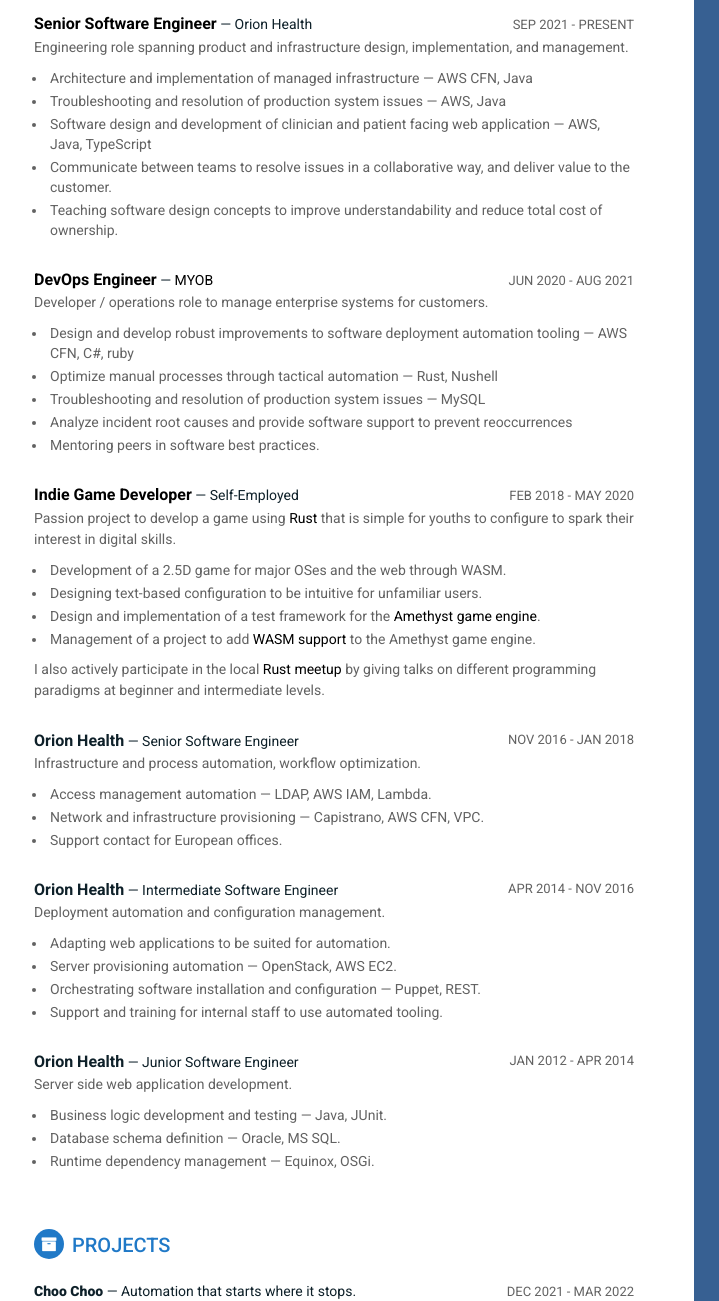
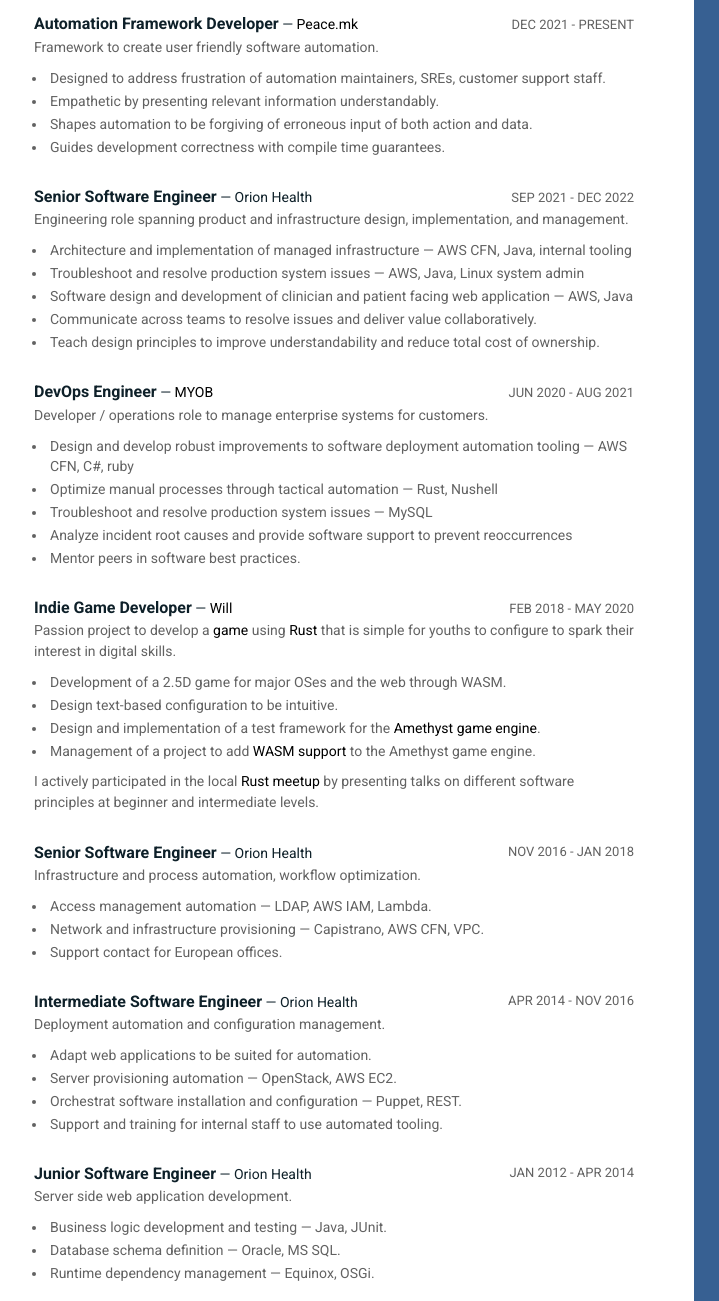
Before and after one commit to azriel91/azriel91.github.io, a plain HTML site: page index.html in a window 1280 px wide. Shown: the part 320-1621 px from the top of the page, 186-905 px from the left. Drawn offline with Linux system fonts and the light colour scheme.

Commit message:
Update content for 2023-02-24.

```diff
--- a/index.html
+++ b/index.html
@@ -87,19 +87,18 @@
                 <div class="item">
                     <div class="meta">
                         <div class="upper-row">
-                            <h3 class="job-title"><a href="https://azriel.im/will/" target="_blank">Senior Software Engineer</a></h3> <span class="company">Orion Health</span>
-                            <div class="time-container"><span class="time">SEP 2021 - PRESENT</span></div>
+                            <h3 class="job-title">Automation Framework Developer</h3> <span class="company"><a href="https://peace.mk" target="_blank">Peace.mk</a></span>
+                            <div class="time-container"><span class="time">DEC 2021 - PRESENT</span></div>
                         </div><!--//upper-row-->
                     </div><!--//meta-->
                     <div class="details">
                         <p>
-                            Engineering role spanning product and infrastructure design, implementation, and management.
+                            Framework to create user friendly software automation.
                             <ul>
-                                <li>Architecture and implementation of managed infrastructure — AWS CFN, Java</li>
-                                <li>Troubleshooting and resolution of production system issues — AWS, Java</li>
-                                <li>Software design and development of clinician and patient facing web application — AWS, Java, TypeScript</li>
-                                <li>Communicate between teams to resolve issues in a collaborative way, and deliver value to the customer.</li>
-                                <li>Teaching software design concepts to improve understandability and reduce total cost of ownership.</li>
+                                <li>Designed to address frustration of automation maintainers, SREs, customer support staff.</li>
+                                <li>Empathetic by presenting relevant information understandably.</li>
+                                <li>Shapes automation to be forgiving of erroneous input of both action and data.</li>
+                                <li>Guides development correctness with compile time guarantees.</li>
                             </ul>
                         </p>
                     </div><!--//details-->
@@ -108,7 +107,28 @@
                 <div class="item">
                     <div class="meta">
                         <div class="upper-row">
-                            <h3 class="job-title"><a href="https://azriel.im/will/" target="_blank">DevOps Engineer</a></h3> <span class="company"><a href="https://www.myob.com/nz">MYOB</a></span>
+                            <h3 class="job-title">Senior Software Engineer</h3> <span class="company">Orion Health</span>
+                            <div class="time-container"><span class="time">SEP 2021 - DEC 2022</span></div>
+                        </div><!--//upper-row-->
+                    </div><!--//meta-->
+                    <div class="details">
+                        <p>
+                            Engineering role spanning product and infrastructure design, implementation, and management.
+                            <ul>
+                                <li>Architecture and implementation of managed infrastructure — AWS CFN, Java, internal tooling</li>
+                                <li>Troubleshoot and resolve production system issues — AWS, Java, Linux system admin</li>
+                                <li>Software design and development of clinician and patient facing web application — AWS, Java</li>
+                                <li>Communicate across teams to resolve issues and deliver value collaboratively.</li>
+                                <li>Teach design principles to improve understandability and reduce total cost of ownership.</li>
+                            </ul>
+                        </p>
+                    </div><!--//details-->
+                </div><!--//item-->
+
+                <div class="item">
+                    <div class="meta">
+                        <div class="upper-row">
+                            <h3 class="job-title">DevOps Engineer</h3> <span class="company"><a href="https://www.myob.com/nz" target="_blank">MYOB</a></span>
                             <div class="time-container"><span class="time">JUN 2020 - AUG 2021</span></div>
                         </div><!--//upper-row-->
                     </div><!--//meta-->
@@ -118,9 +138,9 @@
                             <ul>
                                 <li>Design and develop robust improvements to software deployment automation tooling — AWS CFN, C#, ruby</li>
                                 <li>Optimize manual processes through tactical automation — Rust, Nushell</li>
-                                <li>Troubleshooting and resolution of production system issues — MySQL</li>
+                                <li>Troubleshoot and resolve production system issues — MySQL</li>
                                 <li>Analyze incident root causes and provide software support to prevent reoccurrences</li>
-                                <li>Mentoring peers in software best practices.</li>
+                                <li>Mentor peers in software best practices.</li>
                             </ul>
                         </p>
                     </div><!--//details-->
@@ -129,22 +149,22 @@
                 <div class="item">
                     <div class="meta">
                         <div class="upper-row">
-                            <h3 class="job-title"><a href="https://azriel.im/will/" target="_blank">Indie Game Developer</a></h3> <span class="company">Self-Employed</span>
+                            <h3 class="job-title">Indie Game Developer</h3> <span class="company"><a href="https://azriel.im/will" target="_blank">Will</a></span>
                             <div class="time-container"><span class="time">FEB 2018 - MAY 2020</span></div>
                         </div><!--//upper-row-->
                     </div><!--//meta-->
                     <div class="details">
                         <p>
-                            Passion project to develop a game using <a href="www.rust-lang.org/" target="_blank">Rust</a> that is simple for youths to configure to spark their interest in digital skills.
+                            Passion project to develop a <a href="https://azriel.im/will" target="_blank">game</a> using <a href="www.rust-lang.org/" target="_blank">Rust</a> that is simple for youths to configure to spark their interest in digital skills.
                             <ul>
                                 <li>Development of a 2.5D game for major OSes and the web through WASM.</li>
-                                <li>Designing text-based configuration to be intuitive for unfamiliar users.</li>
+                                <li>Design text-based configuration to be intuitive.</li>
                                 <li>Design and implementation of a test framework for the <a href="https://amethyst.rs/" target="_blank">Amethyst game engine</a>.</li>
-                                <li>Management of a project to add <a href="https://community.amethyst.rs/t/wasm-effort/1336" target="_blank">WASM support</a> to the Amethyst game engine.</li>
+                                <li>Management of a project to add <a href="https://amethyst.github.io/wasm_rush_report/" target="_blank">WASM support</a> to the Amethyst game engine.</li>
                             </ul>
                         </p>
                         <p>
-                            I also actively participate in the local <a href="https://www.meetup.com/rust-akl/">Rust meetup</a> by giving talks on different programming paradigms at beginner and intermediate levels.
+                            I actively participated in the local <a href="https://www.meetup.com/rust-akl/">Rust meetup</a> by presenting talks on different software principles at beginner and intermediate levels.
                         </p>
                     </div><!--//details-->
                 </div><!--//item-->
@@ -152,7 +172,7 @@
                 <div class="item">
                     <div class="meta">
                         <div class="upper-row">
-                            <h3 class="job-title">Orion Health</h3> <span class="company">Senior Software Engineer</span>
+                            <h3 class="job-title">Senior Software Engineer</h3> <span class="company">Orion Health</span>
                             <div class="time-container"><div class="time">NOV 2016 - JAN 2018</div></div>
                         </div><!--//upper-row-->
                     </div><!--//meta-->
@@ -171,7 +191,7 @@
                 <div class="item">
                     <div class="meta">
                         <div class="upper-row">
-                            <h3 class="job-title">Orion Health</h3> <span class="company">Intermediate Software Engineer</span>
+                            <h3 class="job-title">Intermediate Software Engineer</h3> <span class="company">Orion Health</span>
                             <div class="time-container"><div class="time">APR 2014 - NOV 2016</div></div>
                         </div><!--//upper-row-->
                     </div><!--//meta-->
@@ -179,9 +199,9 @@
                         <p>
                             Deployment automation and configuration management.
                             <ul>
-                                <li>Adapting web applications to be suited for automation.</li>
+                                <li>Adapt web applications to be suited for automation.</li>
                                 <li>Server provisioning automation — OpenStack, AWS EC2.</li>
-                                <li>Orchestrating software installation and configuration — Puppet, REST.</li>
+                                <li>Orchestrat software installation and configuration — Puppet, REST.</li>
                                 <li>Support and training for internal staff to use automated tooling.</li>
                             </ul>
                         </p>
@@ -191,7 +211,7 @@
                 <div class="item">
                     <div class="meta">
                         <div class="upper-row">
-                            <h3 class="job-title">Orion Health</h3> <span class="company">Junior Software Engineer</span>
+                            <h3 class="job-title">Junior Software Engineer</h3> <span class="company">Orion Health</span>
                             <div class="time-container"><div class="time">JAN 2012 - APR 2014</div></div>
                         </div><!--//upper-row-->
                     </div><!--//meta-->
@@ -212,10 +232,10 @@
             <section class="section projects-section">
                 <h2 class="section-title"><i class="fa fa-archive"></i>Projects</h2>
                 <div class="item">
-                    <span class="project-title">Choo Choo</span>
-                    <span class="project-tagline">Automation that starts where it stops.</span>
-                    <div class="time-container"><span class="time">DEC 2021 - MAR 2022</span></div>
-                    <span class="project-url"><a href="https://github.com/azriel91/choochoo" target="_blank">https://github.com/azriel91/choochoo</a></span>
+                    <span class="project-title">Peace</span>
+                    <span class="project-tagline">Zero Stress Automation</span>
+                    <div class="time-container"><span class="time">DEC 2021 - PRESENT</span></div>
+                    <span class="project-url"><a href="https://peace.mk" target="_blank">https://peace.mk</a></span>
                 </div><!--//item-->
                 <div class="item">
                     <span class="project-title">Will</span>
```
